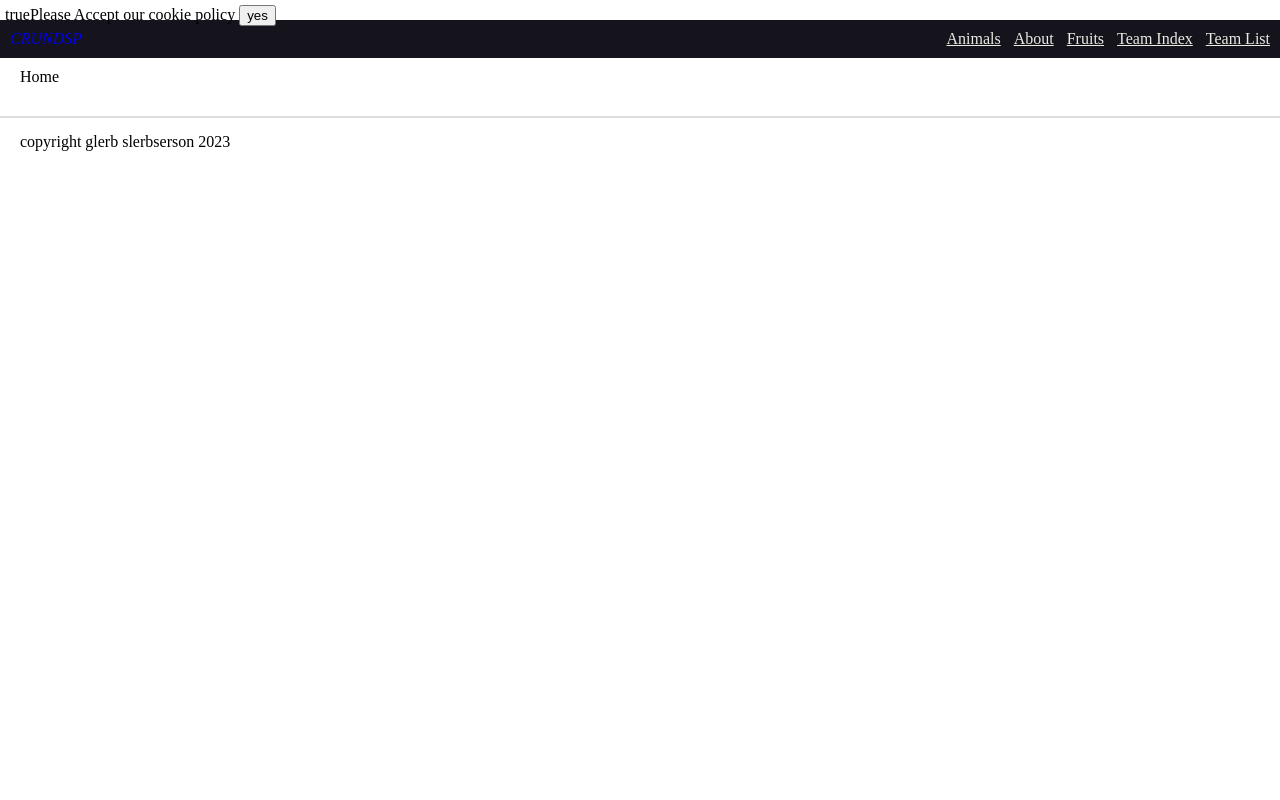
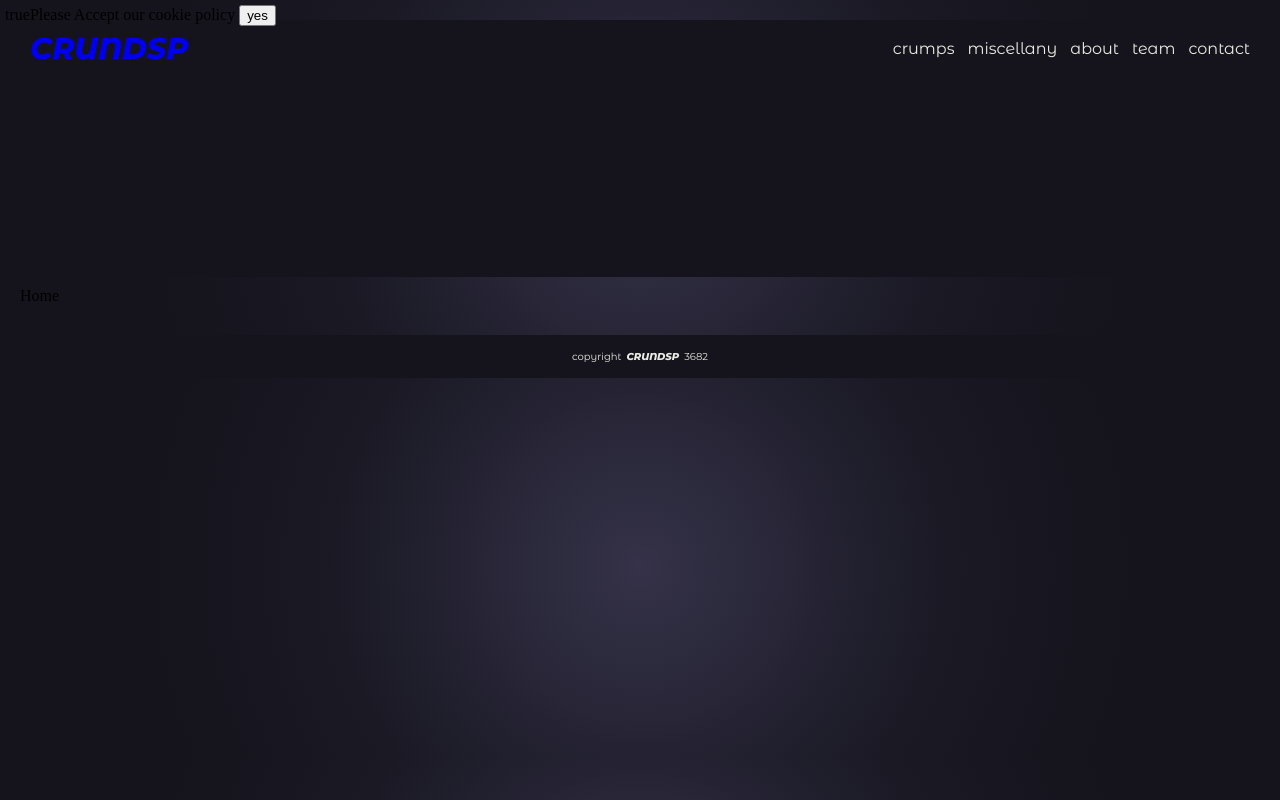
Before and after one commit to wifryo/next.js-ecommerce-store, a Next.js app: page / in a window 1280 px wide. Built offline with nearby package versions, Linux system fonts and the light colour scheme.

Commit message:
Add styling

```diff
--- a/components/footer.js
+++ b/components/footer.js
@@ -3,9 +3,36 @@ import { css } from '@emotion/react';
 const footerStyles = css`
   margin-top: 20px;
   padding: 15px 20px;
-  border-top: 2px solid #ddd;
+  background-color: #15141d;
+  display: flex;
+  font-family: 'Montserrat Alternates', sans-serif;
+  justify-content: center;
+  color: #eaebe2;
+  font-size: 10px;
+`;
+
+const logoStyles = css`
+  color: #eaebe2;
+  font-style: italic;
+  font-family: 'Montserrat Alternates', sans-serif;
+  font-weight: 800;
+  font-style: italic;
+  font-size: 10px;
+  margin-right: 0.5em;
+  display: inline-block;
+`;
+
+const footerSpacing = css`
+  margin-right: 0.5em;
+  display: inline-block;
 `;
 
 export default function Footer() {
-  return <footer css={footerStyles}>copyright glerb slerbserson 2023</footer>;
+  return (
+    <footer css={footerStyles}>
+      <span css={footerSpacing}>copyright</span>
+      <span css={logoStyles}>CRUNDSP</span>
+      <span> 3682</span>
+    </footer>
+  );
 }
--- a/components/header.js
+++ b/components/header.js
@@ -4,18 +4,24 @@ import Link from 'next/link';
 const headerStyles = css`
   background-color: #15141d;
   margin: 0px, 20px, 0px, 20px;
+  padding-bottom: 200px;
 `;
 
 const topLineContainerStyles = css`
+  padding-left: 20px;
+  padding-right: 20px;
   display: flex;
   justify-content: space-between;
 `;
 
 const logoStyles = css`
-  font-family: 'J-LOG';
   color: #eaebe2;
   font-style: italic;
   padding: 10px;
+  font-family: 'Montserrat Alternates', sans-serif;
+  font-weight: 800;
+  font-style: italic;
+  font-size: 30px;
   a {
     text-decoration: none;
   }
@@ -25,10 +31,13 @@ const logoStyles = css`
 `;
 
 const navStyles = css`
+  font-family: 'Montserrat Alternates', sans-serif;
+  align-self: center;
   margin: 0px;
   padding: 10px;
   a {
     color: #eaebe2;
+    text-decoration: none;
   }
   > a + a {
     margin-left: 13px;
@@ -43,11 +52,11 @@ export default function Header() {
           <Link href="/">CRUNDSP</Link>
         </div>
         <nav css={navStyles}>
-          <Link href="/animals">Animals</Link>
-          <Link href="/about">About</Link>
-          <Link href="/fruits">Fruits</Link>
-          <Link href="/team">Team Index</Link>
-          <Link href="/team/list">Team List</Link>
+          <Link href="/crumps">crumps</Link>
+          <Link href="/miscellany">miscellany</Link>
+          <Link href="/about">about</Link>
+          <Link href="/team">team</Link>
+          <Link href="/contact">contact</Link>
 
           {/*
           Using an <a> tag is not best practice for
--- /dev/null
+++ b/database/plantComputers.js
@@ -0,0 +1,8 @@
+export const plantComputers = [
+  {
+    id: '1',
+    name: 'coffee-table',
+    description: `at’ll leave a mark! prove YOU’RE the “roast toasterson” of your community with the new <em>borgus beef coffee table fountain</em> - made with real artificial beef!`,
+    src: '/images/coffee-table.png',
+  },
+];
--- a/pages/_app.js
+++ b/pages/_app.js
@@ -7,13 +7,6 @@ function MyApp({ Component, pageProps }) {
     <>
       <Global
         styles={css`
-          @font-face {
-            font-family: 'J-LOG';
-            font-style: normal;
-            font-display: swap;
-            src: url(/fonts/J-LOG-Rebellion-Sans-Small-Caps-Italic.otf)
-              format('otf');
-          }
           *,
           *::before,
           *::after {
@@ -22,9 +15,17 @@ function MyApp({ Component, pageProps }) {
 
           body {
             margin: 0;
+            background: rgb(53, 50, 73);
+            background: radial-gradient(
+              circle,
+              rgba(53, 50, 73, 1) 0%,
+              rgba(26, 25, 36, 1) 46%,
+              rgba(21, 20, 29, 1) 75%
+            );
           }
         `}
       />
+
       <CookieBanner />
       <Layout>
         {/*
--- a/pages/about.js
+++ b/pages/about.js
@@ -6,6 +6,10 @@ export default function About() {
       <Head>
         <title>About</title>
         <meta name="description" content="Biography of the animals" />
+        <style>
+          @import
+          url('https://fonts.googleapis.com/css2?family=Montserrat+Alternates:ital,wght@0,400;1,800&display=swap');
+        </style>
       </Head>
       About
     </>
--- a/pages/animals/index.js
+++ b/pages/animals/index.js
@@ -24,6 +24,10 @@ export default function Animals(props) {
       <Head>
         <title>All of the animals</title>
         <meta name="description" content="List page of all animals" />
+        <style>
+          @import
+          url('https://fonts.googleapis.com/css2?family=Montserrat+Alternates:ital,wght@0,400;1,800&display=swap');
+        </style>
       </Head>
 
       <h1>Animals</h1>
--- a/pages/index.js
+++ b/pages/index.js
@@ -1,5 +1,11 @@
+import { css } from '@emotion/react';
 import Head from 'next/head';
 import Image from 'next/image';
+import Link from 'next/link';
+
+const bodyStyles = css`
+  margin: 0px, 20px, 0px, 20px;
+`;
 
 export default function Home() {
   return (
@@ -7,9 +13,13 @@ export default function Home() {
       <Head>
         <title>Home</title>
         <meta name="description" content="Overview of the animals" />
+        <style>
+          @import
+          url('https://fonts.googleapis.com/css2?family=Montserrat+Alternates:ital,wght@0,400;1,800&display=swap');
+        </style>
       </Head>
 
-      <div>Home</div>
+      <div css={bodyStyles}>Home</div>
 
       {/*
         The Next.js Image component will perform
--- a/pages/fruits/index.js
+++ b/pages/plantComputers/index.js
@@ -1,25 +1,29 @@
 import Head from 'next/head';
 import Link from 'next/link';
-import { fruitsDatabase } from '../../database/fruits';
+import { plantComputers } from '../../database/plantComputers';
 
-export default function Fruits(props) {
+export default function PlantComputers(props) {
   return (
     <>
       <Head>
-        <title>Fruits</title>
-        <meta name="description" content="Biography of the animals" />
+        <title>Plant Computers</title>
+        <meta name="description" content="Plant computers" />
+        <style>
+          @import
+          url('https://fonts.googleapis.com/css2?family=Montserrat+Alternates:ital,wght@0,400;1,800&display=swap');
+        </style>
       </Head>
 
-      {props.fruits.map((fruit) => {
+      {props.plantComputers.map((item) => {
         return (
-          <div key={`fruit-div-${fruit.id}`}>
+          <div key={`item-div-${item.id}`}>
             <h2>
-              <Link href={`/fruits/${fruit.id}`}>
-                <a>{fruit.name}</a>
+              <Link href={`/plantcomputers/${item.id}`}>
+                <a>{item.name}</a>
               </Link>
             </h2>
             <div>
-              {fruit.icon} ⭐️ {fruit.stars}
+              {item.icon} ⭐️ {item.stars}
             </div>
           </div>
         );
--- a/pages/team/index.js
+++ b/pages/team/index.js
@@ -9,6 +9,10 @@ export default function TeamIndex() {
           name="description"
           content="Who is behind keeping the animals happy?"
         />
+        <style>
+          @import
+          url('https://fonts.googleapis.com/css2?family=Montserrat+Alternates:ital,wght@0,400;1,800&display=swap');
+        </style>
       </Head>
       Team index
     </>
```
Also changed, not shown: database/fruits.js (deleted, +0 -17 lines), pages/plantComputers/[fruitId].js (renamed from pages/fruits/[fruitId].js, +7 -7 lines), public/images/coffee-table.png (renamed from public/0_coffee_table_with_a_fountain_on_top_of_it_realistic.png).
